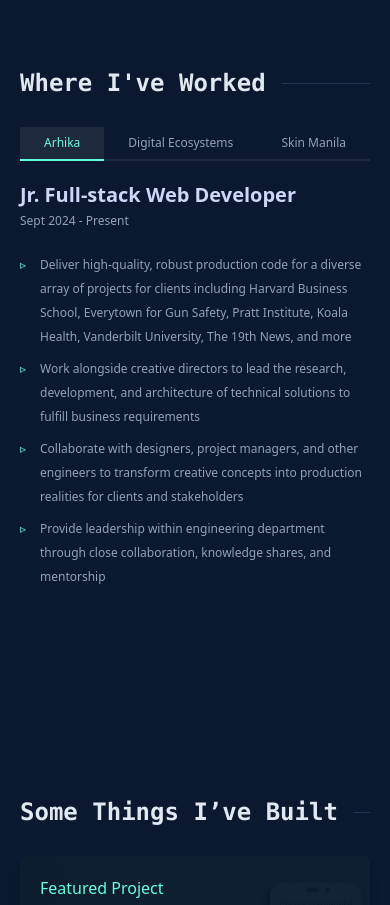
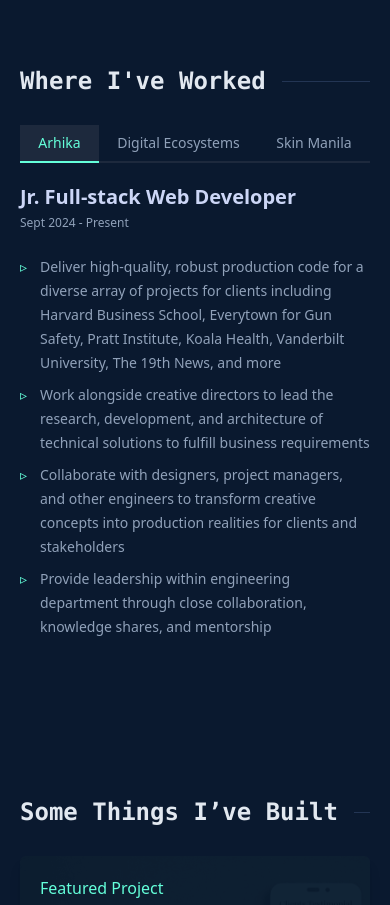
Before and after one commit to Calingcooo/my-portfolio-v2, a Next.js app: page / in a window 390 px wide. Shown: the part 1900-2805 px from the top of the page. Built offline with nearby package versions, Linux system fonts and the light colour scheme.

Commit message:
fix career section responsive

```diff
--- a/src/app/components/CareerHighlights/CareerContent.tsx
+++ b/src/app/components/CareerHighlights/CareerContent.tsx
@@ -24,7 +24,7 @@ const CareerContent = ({ career }: CareerContentProps) => {
           {career.responsibilities.map((item, index) => (
             <li
               key={index}
-              className="relative text-xs leading-6 mb-2 pl-5 text-slate-400 before:content-['▹'] before:absolute before:left-0
+              className="relative text-sm leading-6 mb-2 pl-5 text-slate-400 before:content-['▹'] before:absolute before:left-0
                 before:text-[#64ffda] text-wrap"
             >
               {item}
--- a/src/app/components/CareerHighlights/CareerNav.tsx
+++ b/src/app/components/CareerHighlights/CareerNav.tsx
@@ -19,7 +19,7 @@ const CareerNav = () => {
                 selectedCareer.id === item.id
                   ? "delay-200 border-b-2 md:border-b-0 md:border-l-2 border-[#64ffda] text-[#64ffda] dark:bg-slate-800"
                   : "delay-0 border-b-2 md:border-b-0 md:border-l-2 border-slate-800 text-slate-400"
-              } text-xs md:w-full flex-auto md:flex-none font-light capitalize text-center md:text-start hover:text-[#64ffda] dark:hover:bg-slate-800 px-2 py-2 cursor-pointer transition-colors duration-300 ease-in-out `}
+              } text-sm md:w-full flex-auto md:flex-none font-light capitalize text-center md:text-start hover:text-[#64ffda] dark:hover:bg-slate-800 px-2 py-2 cursor-pointer transition-colors duration-300 ease-in-out `}
               onClick={() => setSelectedCareer(item)}
               aria-current={selectedCareer.id === item.id ? "true" : "false"}
               key={item.id}
```
